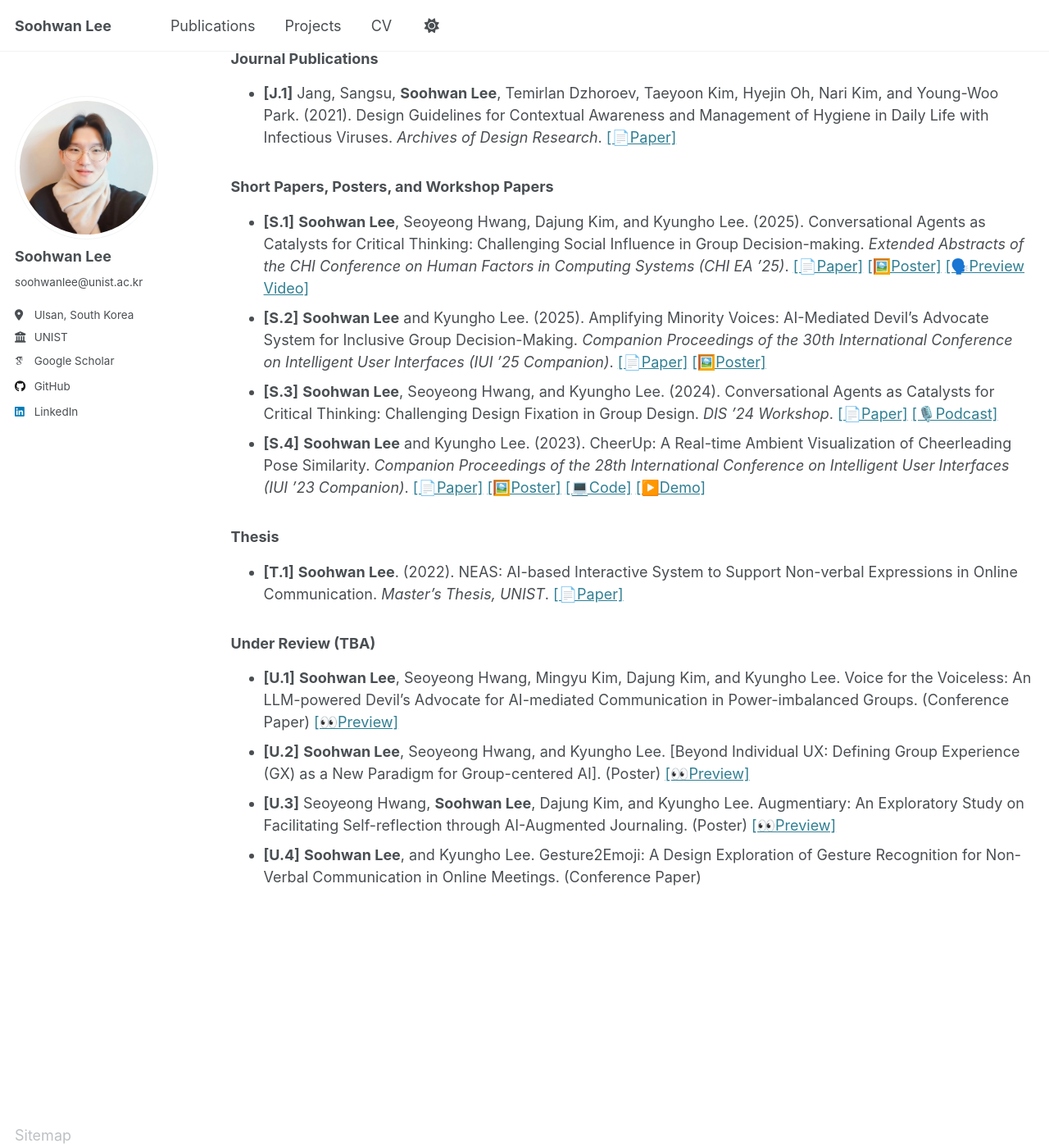
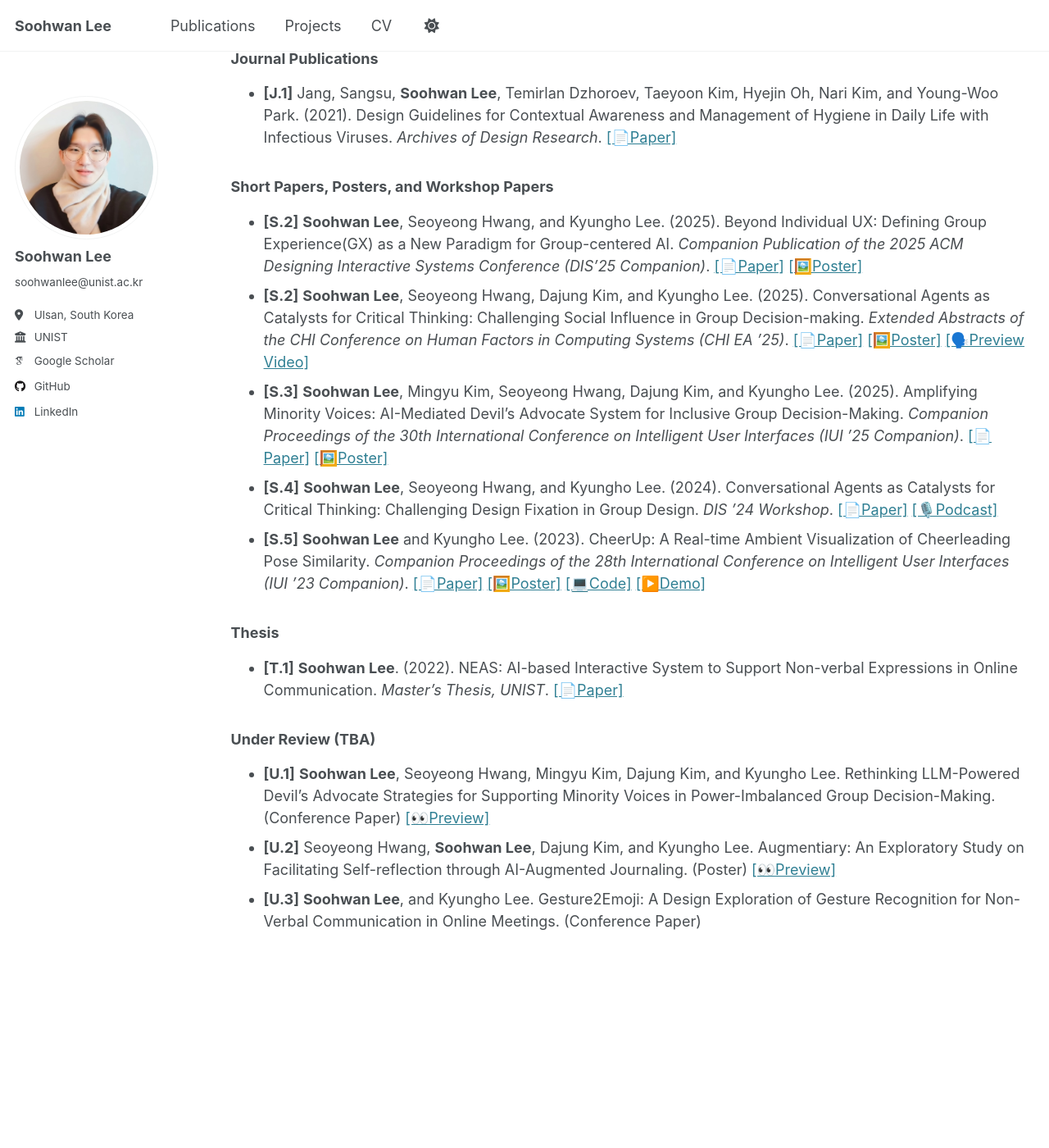
Before and after one commit to Soohwan-Lee/soohwan-lee.github.io, a Jekyll site: the page built from _pages/publications.md, in a window 1280 px wide and 1400 px high, scrolled down 426 px. Shown: the whole window at 82% size. Built offline with Jekyll 4.4.1, drawn with Linux system fonts in a browser that asks for light colours; some web fonts are replaced.

Commit message:
FEAT: Paper Update

```diff
--- a/_pages/publications.md
+++ b/_pages/publications.md
@@ -19,13 +19,15 @@ C = Conference | J = Journal | S = Short paper/poster | T = Thesis | U = Under R
 [[📄Paper]](http://dx.doi.org/10.15187/adr.2021.08.34.3.101)
 
 ### Short Papers, Posters, and Workshop Papers
-- **[S.1]** **Soohwan Lee**, Seoyeong Hwang, Dajung Kim, and Kyungho Lee. (2025). Conversational Agents as Catalysts for Critical Thinking: Challenging Social Influence in Group Decision-making. *Extended Abstracts of the CHI Conference on Human Factors in Computing Systems (CHI EA ’25)*.
-[[📄Paper]](https://arxiv.org/abs/2503.14263) [[🖼️Poster]]() [[🗣️Preview Video]](https://www.youtube.com/watch?v=qU4_Bx9sHW0)
-- **[S.2]** **Soohwan Lee** and Kyungho Lee. (2025). Amplifying Minority Voices: AI-Mediated Devil’s Advocate System for Inclusive Group Decision-Making. *Companion Proceedings of the 30th International Conference on Intelligent User Interfaces (IUI ’25 Companion)*.
+- **[S.2]** **Soohwan Lee**, Seoyeong Hwang, and Kyungho Lee. (2025). Beyond Individual UX: Defining Group Experience(GX) as a New Paradigm for Group-centered AI. *Companion Publication of the 2025 ACM Designing Interactive Systems Conference (DIS'25 Companion)*.
+[[📄Paper]](https://doi.org/10.1145/3715668.3736348) [[🖼️Poster]]()
+- **[S.2]** **Soohwan Lee**, Seoyeong Hwang, Dajung Kim, and Kyungho Lee. (2025). Conversational Agents as Catalysts for Critical Thinking: Challenging Social Influence in Group Decision-making. *Extended Abstracts of the CHI Conference on Human Factors in Computing Systems (CHI EA ’25)*.
+[[📄Paper]](https://dl.acm.org/doi/10.1145/3706599.3719792) [[🖼️Poster]](/files/CHI25-Poster-FInal.pdf) [[🗣️Preview Video]](https://www.youtube.com/watch?v=qU4_Bx9sHW0)
+- **[S.3]** **Soohwan Lee**, Mingyu Kim, Seoyeong Hwang, Dajung Kim, and Kyungho Lee. (2025). Amplifying Minority Voices: AI-Mediated Devil’s Advocate System for Inclusive Group Decision-Making. *Companion Proceedings of the 30th International Conference on Intelligent User Interfaces (IUI ’25 Companion)*.
 [[📄Paper]](https://doi.org/10.1145/3708557.3716334) [[🖼️Poster]](/files/IUI25-Poster-Final_A1.pdf)
-- **[S.3]** **Soohwan Lee**, Seoyeong Hwang, and Kyungho Lee. (2024). Conversational Agents as Catalysts for Critical Thinking: Challenging Design Fixation in Group Design. *DIS ’24 Workshop*.
+- **[S.4]** **Soohwan Lee**, Seoyeong Hwang, and Kyungho Lee. (2024). Conversational Agents as Catalysts for Critical Thinking: Challenging Design Fixation in Group Design. *DIS ’24 Workshop*.
 [[📄Paper]](https://arxiv.org/abs/2406.11125) [[🎙️Podcast]](https://www.youtube.com/watch?v=w5aIlpBV9Co&t=10s)
-- **[S.4]** **Soohwan Lee** and Kyungho Lee. (2023). CheerUp: A Real-time Ambient Visualization of Cheerleading Pose Similarity. *Companion Proceedings of the 28th International Conference on Intelligent User Interfaces (IUI ’23 Companion)*.
+- **[S.5]** **Soohwan Lee** and Kyungho Lee. (2023). CheerUp: A Real-time Ambient Visualization of Cheerleading Pose Similarity. *Companion Proceedings of the 28th International Conference on Intelligent User Interfaces (IUI ’23 Companion)*.
 [[📄Paper]](https://doi.org/10.1145/3581754.3584135) [[🖼️Poster]](/files/cheerUp-poster.pdf) [[💻Code]](https://github.com/Soohwan-Lee/CxD_CheerUp) [[▶️Demo]](https://www.youtube.com/watch?v=BAXvDJvt5vA)
 
 ### Thesis
@@ -33,10 +35,8 @@ C = Conference | J = Journal | S = Short paper/poster | T = Thesis | U = Under R
 [[📄Paper]](https://unist.dcollection.net/srch/srchDetail/200000604178)
 
 ### Under Review (TBA)
-- **[U.1]** **Soohwan Lee**, Seoyeong Hwang, Mingyu Kim, Dajung Kim, and Kyungho Lee. Voice for the Voiceless: An LLM-powered Devil’s Advocate for AI-mediated Communication in Power-imbalanced Groups. (Conference Paper)
+- **[U.1]** **Soohwan Lee**, Seoyeong Hwang, Mingyu Kim, Dajung Kim, and Kyungho Lee. Rethinking LLM-Powered Devil’s Advocate Strategies for Supporting Minority Voices in Power-Imbalanced Group Decision-Making. (Conference Paper)
 [[👀Preview]](/files/voiceForVoiceless.pdf)
-- **[U.2]** **Soohwan Lee**, Seoyeong Hwang, and Kyungho Lee. [Beyond Individual UX: Defining Group Experience (GX) as a New Paradigm for Group-centered AI]. (Poster)
-[[👀Preview]](/files/groupCenteredAI.pdf)
-- **[U.3]** Seoyeong Hwang, **Soohwan Lee**, Dajung Kim, and Kyungho Lee. Augmentiary: An Exploratory Study on Facilitating Self-reflection through AI-Augmented Journaling. (Poster)
+- **[U.2]** Seoyeong Hwang, **Soohwan Lee**, Dajung Kim, and Kyungho Lee. Augmentiary: An Exploratory Study on Facilitating Self-reflection through AI-Augmented Journaling. (Poster)
 [[👀Preview]](/files/augmentairy.pdf)
-- **[U.4]** **Soohwan Lee**, and Kyungho Lee. Gesture2Emoji: A Design Exploration of Gesture Recognition for Non-Verbal Communication in Online Meetings. (Conference Paper)
+- **[U.3]** **Soohwan Lee**, and Kyungho Lee. Gesture2Emoji: A Design Exploration of Gesture Recognition for Non-Verbal Communication in Online Meetings. (Conference Paper)
```
Also changed, not shown: 5 other files.
